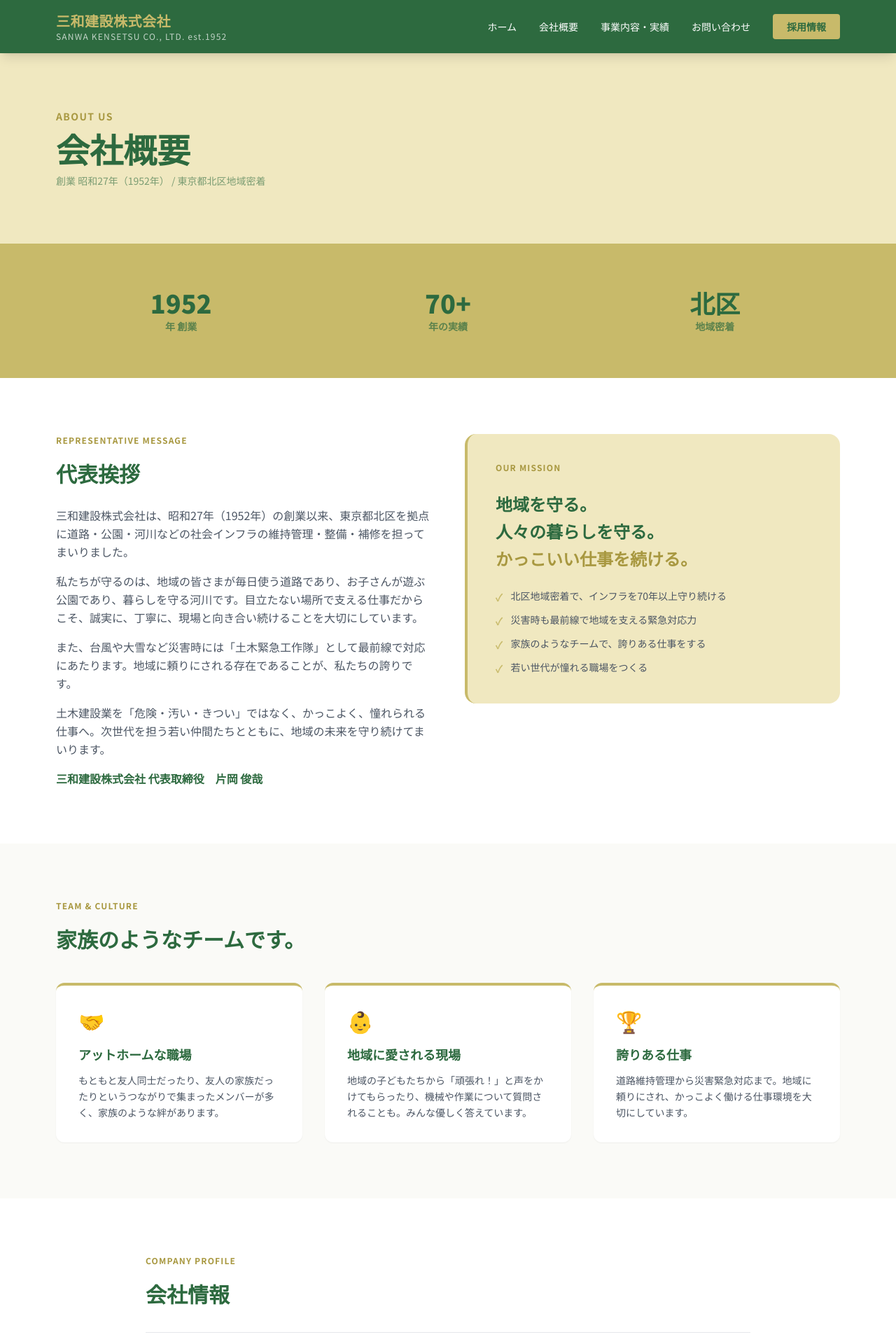
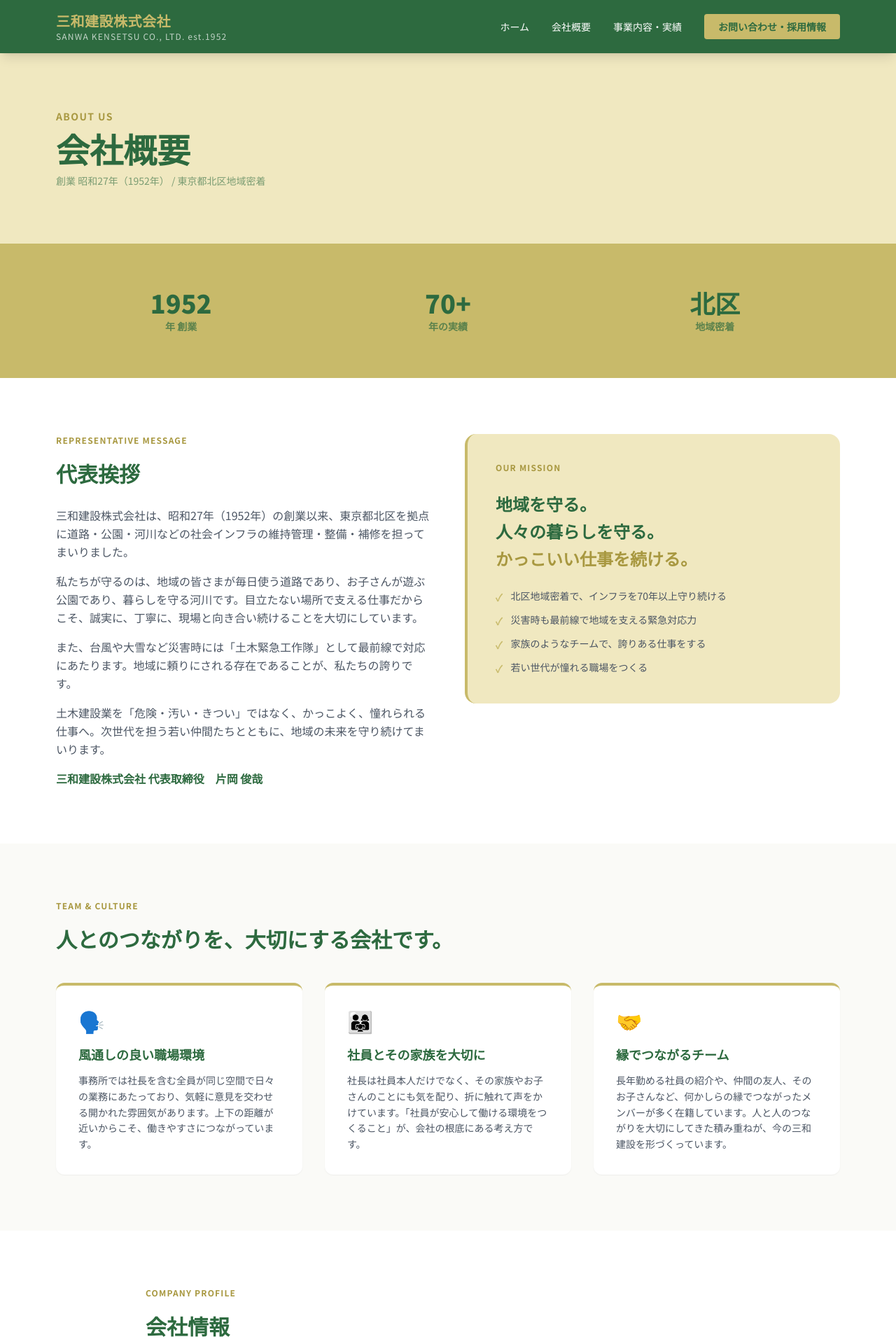
Before and after one commit to sanwakensetsu3030-lgtm/sanwa-kensetsu, a Next.js app: page /about in a window 1280 px wide. Shown: the top 1920 px of the page at 70% size. Built offline with nearby package versions, Linux system fonts and the light colour scheme.

Commit message:
ヘッダーボタン統合・会社概要の職場環境文章を改訂

```diff
--- a/app/about/page.tsx
+++ b/app/about/page.tsx
@@ -84,12 +84,12 @@ export default function AboutPage() {
       <section className="py-20" style={{ backgroundColor: "#fafaf7" }}>
         <div className="max-w-6xl mx-auto px-4">
           <p className="section-subtitle">Team & Culture</p>
-          <h2 className="section-title">家族のようなチームです。</h2>
+          <h2 className="section-title">人とのつながりを、大切にする会社です。</h2>
           <div className="mt-10 grid grid-cols-1 md:grid-cols-3 gap-8">
             {[
-              { icon: "🤝", title: "アットホームな職場", desc: "もともと友人同士だったり、友人の家族だったりというつながりで集まったメンバーが多く、家族のような絆があります。" },
-              { icon: "👶", title: "地域に愛される現場", desc: "地域の子どもたちから「頑張れ！」と声をかけてもらったり、機械や作業について質問されることも。みんな優しく答えています。" },
-              { icon: "🏆", title: "誇りある仕事", desc: "道路維持管理から災害緊急対応まで。地域に頼りにされ、かっこよく働ける仕事環境を大切にしています。" },
+              { icon: "🗣️", title: "風通しの良い職場環境", desc: "事務所では社長を含む全員が同じ空間で日々の業務にあたっており、気軽に意見を交わせる開かれた雰囲気があります。上下の距離が近いからこそ、働きやすさにつながっています。" },
+              { icon: "👨‍👩‍👧", title: "社員とその家族を大切に", desc: "社長は社員本人だけでなく、その家族やお子さんのことにも気を配り、折に触れて声をかけています。「社員が安心して働ける環境をつくること」が、会社の根底にある考え方です。" },
+              { icon: "🤝", title: "縁でつながるチーム", desc: "長年勤める社員の紹介や、仲間の友人、そのお子さんなど、何かしらの縁でつながったメンバーが多く在籍しています。人と人のつながりを大切にしてきた積み重ねが、今の三和建設を形づくっています。" },
             ].map((c) => (
               <div key={c.title} className="bg-white rounded-xl p-8 shadow-sm" style={{ borderTop: `4px solid ${STRAW}` }}>
                 <p className="text-3xl mb-4">{c.icon}</p>
--- a/components/Header.tsx
+++ b/components/Header.tsx
@@ -11,7 +11,6 @@ const navLinks = [
   { href: "/", label: "ホーム" },
   { href: "/about", label: "会社概要" },
   { href: "/services", label: "事業内容・実績" },
-  { href: "/contact", label: "お問い合わせ" },
 ];
 
 export default function Header() {
@@ -35,7 +34,7 @@ export default function Header() {
               {link.label}
             </Link>
           ))}
-          {/* 採用情報ボタン — 常時表示 */}
+          {/* お問い合わせ・採用情報ボタン — 常時表示 */}
           <Link
             href="/contact"
             className="text-sm font-bold rounded transition-colors duration-200"
@@ -46,7 +45,7 @@ export default function Header() {
               display: "inline-block",
             }}
           >
-            採用情報
+            お問い合わせ・採用情報
           </Link>
         </nav>
 
@@ -84,7 +83,7 @@ export default function Header() {
             style={{ backgroundColor: STRAW, color: GREEN_DARK, padding: "0.75rem" }}
             onClick={() => setMenuOpen(false)}
           >
-            採用情報
+            お問い合わせ・採用情報
           </Link>
         </div>
       )}
```
